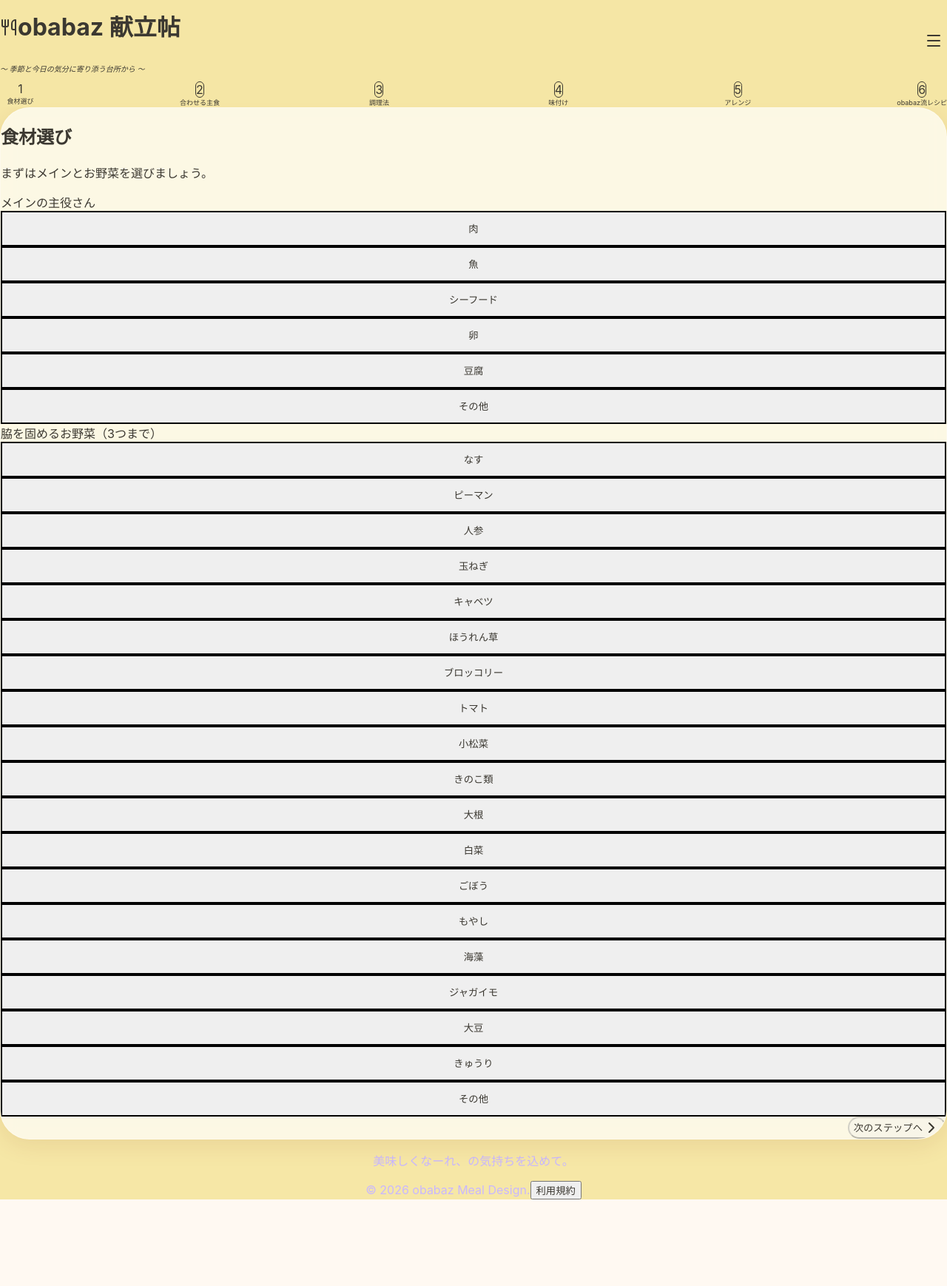
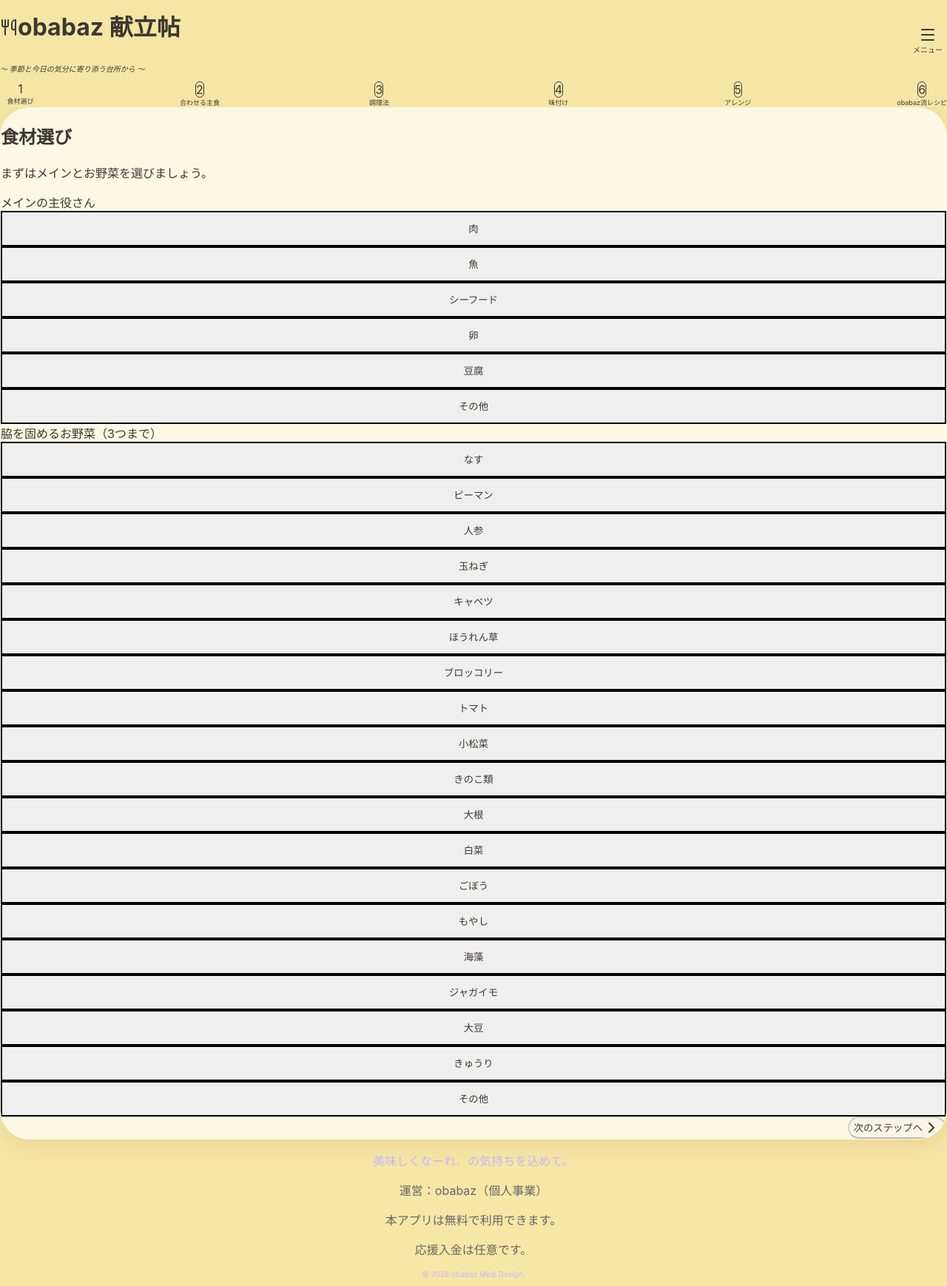
Before and after one commit to obabaz-meal-design/obabaz-kondate, a React (Vite) app: page / in a window 1280 px wide. Shown: the whole page at 74% size. Before the commit the page ends 1621 px from the top, so only its background shows below. Built offline with nearby package versions, Linux system fonts and the light colour scheme.

Commit message:
Refine UI: Add footer, menu label, and clean external URLs

```diff
--- a/src/App.jsx
+++ b/src/App.jsx
@@ -233,10 +233,11 @@ export default function App() {
 
                     <button
                         onClick={() => setIsMenuOpen(true)}
-                        className="w-12 h-12 flex items-center justify-center transition-all active:scale-90 active:brightness-90 flex-shrink-0 bg-transparent border-0 shadow-none outline-none appearance-none p-0"
+                        className="flex flex-col items-center justify-center transition-all active:scale-90 active:brightness-90 flex-shrink-0 bg-transparent border-0 shadow-none outline-none appearance-none p-0"
                         aria-label="メニューを開く"
                     >
                         <Menu className="w-8 h-8 text-obabaz-warm-600" />
+                        <span className="text-[10px] font-bold text-obabaz-warm-600 mt-0.5">メニュー</span>
                     </button>
                 </header>
 
@@ -758,15 +759,16 @@ export default function App() {
                     )}
                 </div>
 
-                <footer className="mt-12 text-center text-[#C8B7FF] text-xs pb-10 font-bold">
-                    <p className="mb-2">美味しくなーれ、の気持ちを込めて。</p>
-                    &copy; 2026 obabaz Meal Design.
-                    <button
-                        onClick={() => setShowModal('terms')}
-                        className="ml-3 text-[#A8C3A1] hover:underline"
-                    >
-                        利用規約
-                    </button>
+                <footer className="mt-12 text-center pb-10">
+                    <p className="text-[#C8B7FF] text-xs font-bold mb-4">美味しくなーれ、の気持ちを込めて。</p>
+                    <div className="space-y-1 text-[#666666] text-xs font-bold mb-6">
+                        <p>運営：obabaz（個人事業）</p>
+                        <p>本アプリは無料で利用できます。</p>
+                        <p>応援入金は任意です。</p>
+                    </div>
+                    <p className="text-[#C8B7FF] text-[10px] font-bold">
+                        &copy; 2026 obabaz Meal Design.
+                    </p>
                 </footer>
             </main >
 
@@ -947,6 +949,16 @@ export default function App() {
                                                 <p className="mt-12 text-sm text-obabaz-earth-400 font-medium pt-6 border-t border-obabaz-warm-100">
                                                     本規約は、必要に応じて予告なく変更される場合があります。
                                                 </p>
+                                                <div className="mt-12 flex justify-center">
+                                                    <a
+                                                        href="https://obabaz.com/legal-terms/"
+                                                        target="_blank"
+                                                        rel="noopener noreferrer"
+                                                        className="bg-[#AFC8E8] hover:bg-[#9db8db] text-white w-full max-w-sm h-[56px] rounded-2xl font-black text-lg shadow-lg transition-all hover:scale-[1.02] active:scale-95 flex items-center justify-center text-center px-4"
+                                                    >
+                                                        公式サイトで最新の詳細を確認する
+                                                    </a>
+                                                </div>
                                             </div>
                                         </div>
                                     </div>
@@ -1005,6 +1017,16 @@ export default function App() {
                                                 <p className="mt-12 text-sm text-obabaz-earth-400 font-medium pt-6 border-t border-obabaz-warm-100 italic text-center">
                                                     必要に応じて、本ポリシーは改定されることがあります。
                                                 </p>
+                                                <div className="mt-12 flex justify-center">
+                                                    <a
+                                                        href="https://obabaz.com/legal-privacy-policy/"
+                                                        target="_blank"
+                                                        rel="noopener noreferrer"
+                                                        className="bg-[#AFC8E8] hover:bg-[#9db8db] text-white w-full max-w-sm h-[56px] rounded-2xl font-black text-lg shadow-lg transition-all hover:scale-[1.02] active:scale-95 flex items-center justify-center text-center px-4"
+                                                    >
+                                                        公式サイトで最新の詳細を確認する
+                                                    </a>
+                                                </div>
                                             </div>
                                         </div>
                                     </div>
@@ -1053,6 +1075,16 @@ export default function App() {
                                                         <p className="text-lg">デジタルコンテンツおよび応援入金の性質上、決済完了後の返金・キャンセルには対応しておりません。</p>
                                                     </div>
                                                 </div>
+                                                <div className="mt-12 flex justify-center border-t border-obabaz-warm-100 pt-12">
+                                                    <a
+                                                        href="https://obabaz.com/legal-tokushoho/"
+                                                        target="_blank"
+                                                        rel="noopener noreferrer"
+                                                        className="bg-[#AFC8E8] hover:bg-[#9db8db] text-white w-full max-w-sm h-[56px] rounded-2xl font-black text-lg shadow-lg transition-all hover:scale-[1.02] active:scale-95 flex items-center justify-center text-center px-4"
+                                                    >
+                                                        公式サイトで最新の詳細を確認する
+                                                    </a>
+                                                </div>
                                             </div>
                                         </div>
                                     </div>
@@ -1098,11 +1130,14 @@ export default function App() {
                                                         必要なときに、思い出してください。</p>
 
                                                     <div className="pt-8 pb-[150px] flex justify-center">
-                                                        <button
-                                                            className="bg-[#F6E7A6] hover:bg-[#ebd98c] text-[#333333] w-[80%] h-[56px] rounded-2xl font-black text-xl shadow-lg transition-all hover:scale-105 active:brightness-90 active:scale-95 flex items-center justify-center gap-2"
+                                                        <a
+                                                            href="https://obabaz.com/cycle-of-gratitude/"
+                                                            target="_blank"
+                                                            rel="noopener noreferrer"
+                                                            className="bg-[#AFC8E8] hover:bg-[#9db8db] text-white w-[80%] h-[56px] rounded-2xl font-black text-lg shadow-lg transition-all hover:scale-105 active:brightness-90 active:scale-95 flex items-center justify-center gap-2"
                                                         >
-                                                            詳細を確認する
-                                                        </button>
+                                                            公式サイトで最新の詳細を確認する
+                                                        </a>
                                                     </div>
                                                 </div>
                                             </div>
```
